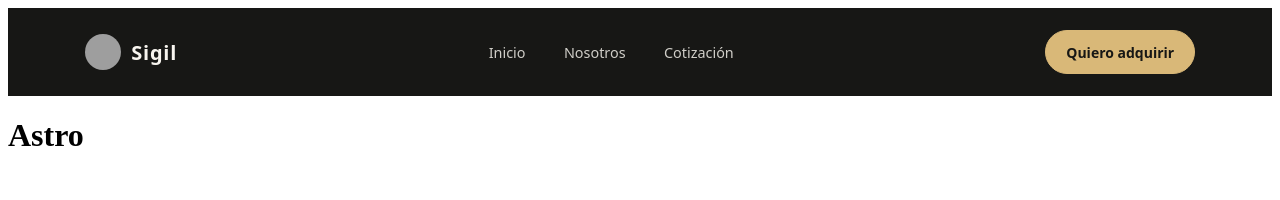
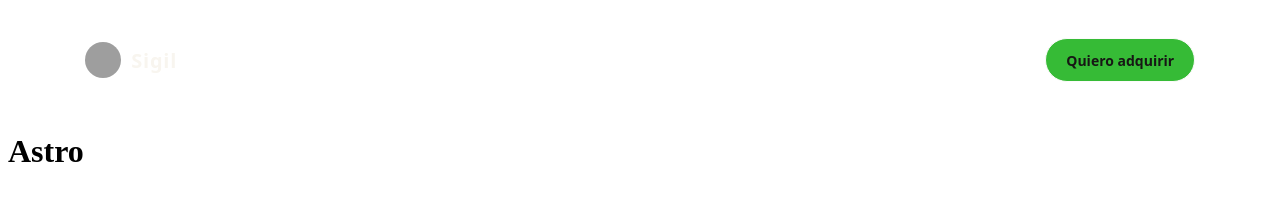
Before and after one commit to victorcarrillodev/sigil, an Astro site: page / in a window 1280 px wide. Built offline with nearby package versions, Linux system fonts and the light colour scheme; Astro itself is replaced by a stand-in of ours; grey boxes are pictures that could not be loaded.

Commit message:
ajuste nav

```diff
--- a/Components/Nav.astro
+++ b/Components/Nav.astro
@@ -20,10 +20,9 @@
     align-items: center;
     justify-content: space-between;
     width: 100%;
-    min-height: 5.5rem;
+    min-height: 6.5rem;
     padding: 0 clamp(1.25rem, 6vw, 5.5rem);
     color: #f8f5ef;
-    background: #171715;
     font-family: system-ui, sans-serif;
   }
 
@@ -51,6 +50,7 @@
   }
 
   .links_nav {
+
     display: flex;
     align-items: center;
     justify-content: center;
@@ -58,15 +58,15 @@
   }
 
   .links_nav a {
-    color: #d0cec8;
-    font-size: 0.9rem;
+    color: #FFFFFF;
+    font-size: 1rem;
     text-decoration: none;
     transition: color 160ms ease;
   }
 
   .links_nav a:hover,
   .links_nav a:focus-visible {
-    color: #d9b878;
+    color: #0F99E9;
   }
 
   .button_nav {
@@ -77,8 +77,8 @@
     min-height: 2.75rem;
     padding: 0 1.25rem;
     color: #171715;
-    background: #d9b878;
-    border: 1px solid #d9b878;
+    background: #36BB36;
+    border: 1px solid #FCFBFA;
     border-radius: 999px;
     cursor: pointer;
     font-family: inherit;
@@ -91,8 +91,8 @@
   }
 
   .button_nav:hover {
-    background: #e7ca91;
-    border-color: #e7ca91;
+    background: #A8EC5A;
+    border-color: #35520F;
     transform: translateY(-1px);
   }
 
```
